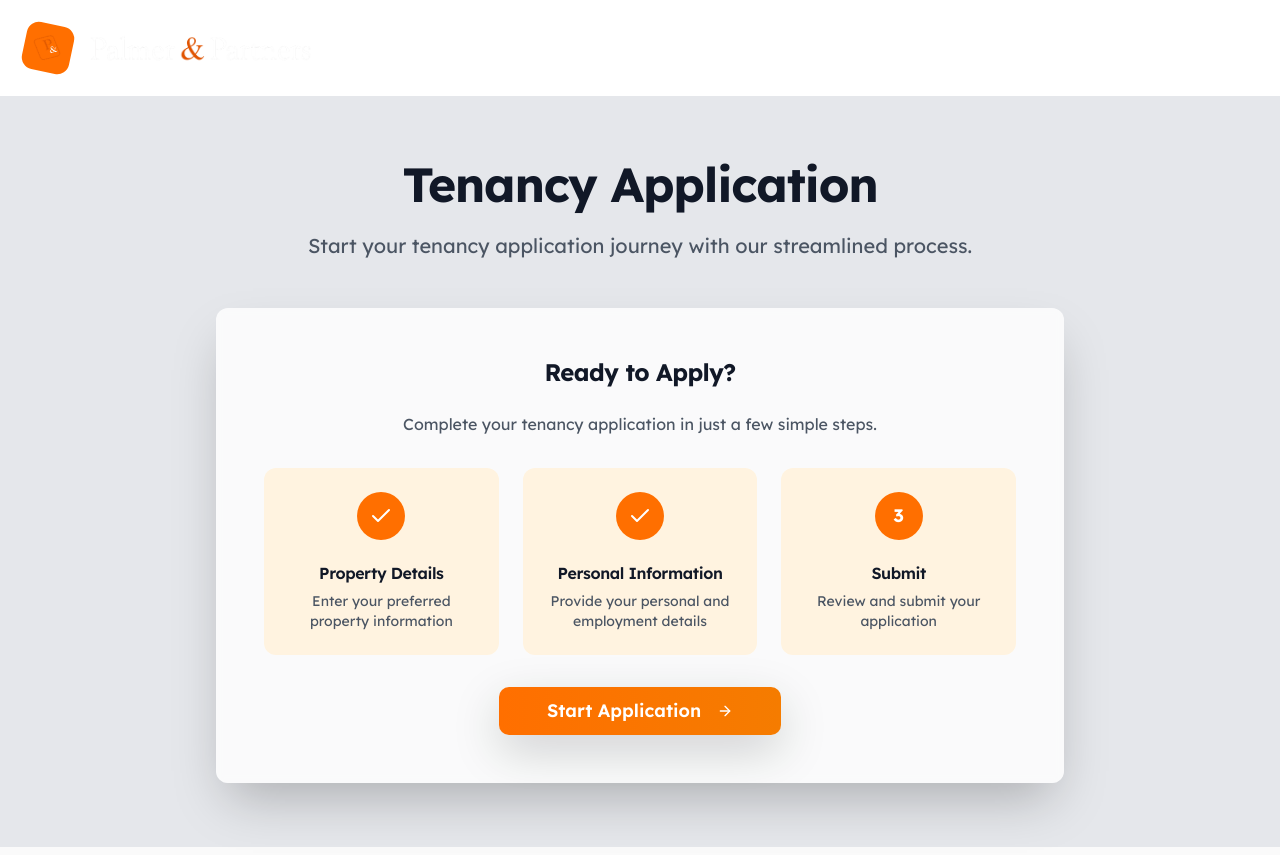
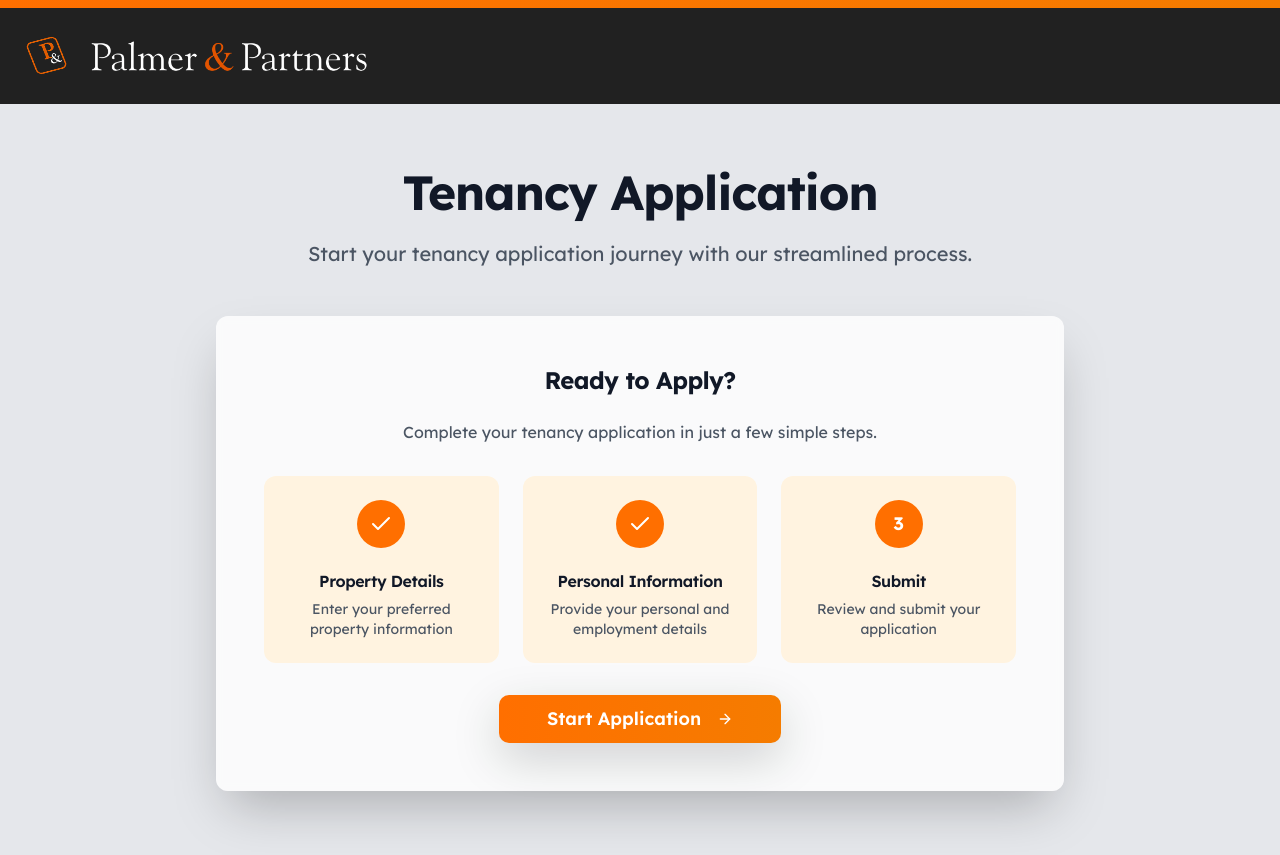
Before and after one commit to calvinwarwick/palmer-partners-forms, a React (Vite) app: page /tenancy-application in a window 1280 px wide. Built offline with nearby package versions, Linux system fonts and the light colour scheme.

Commit message:
Refactor:
Remove orange background from logo and increase size.

```diff
--- a/src/pages/Application.tsx
+++ b/src/pages/Application.tsx
@@ -64,21 +64,22 @@ const Application = () => {
   return (
     <div className="min-h-screen bg-gray-200">
       {/* Palmer & Partners style header - full width, far left corner */}
-      <div className="bg-white w-full">
+      <div className="bg-dark-grey w-full">
+        <div className="h-2 bg-gradient-to-r from-orange-500 to-orange-600 w-full"></div>
         <div className="w-full px-6 py-4">
           <div className="flex items-center space-x-4">
-            <div className="bg-orange-500 p-2 rounded-lg transform rotate-12">
+            <div className="transform rotate-12">
               <img
                 src="/lovable-uploads/02a095fa-4b9c-40b1-bea3-882f131a8f55.png"
                 alt="Palmer & Partners P Logo"
-                className="h-8 w-8"
+                className="h-12 w-12"
               />
             </div>
             <div className="flex items-center">
               <img
                 src="/lovable-uploads/8958574e-86f0-4482-9a99-322142a0f734.png"
                 alt="Palmer & Partners Text Logo"
-                className="h-8"
+                className="h-10"
               />
             </div>
           </div>
```
